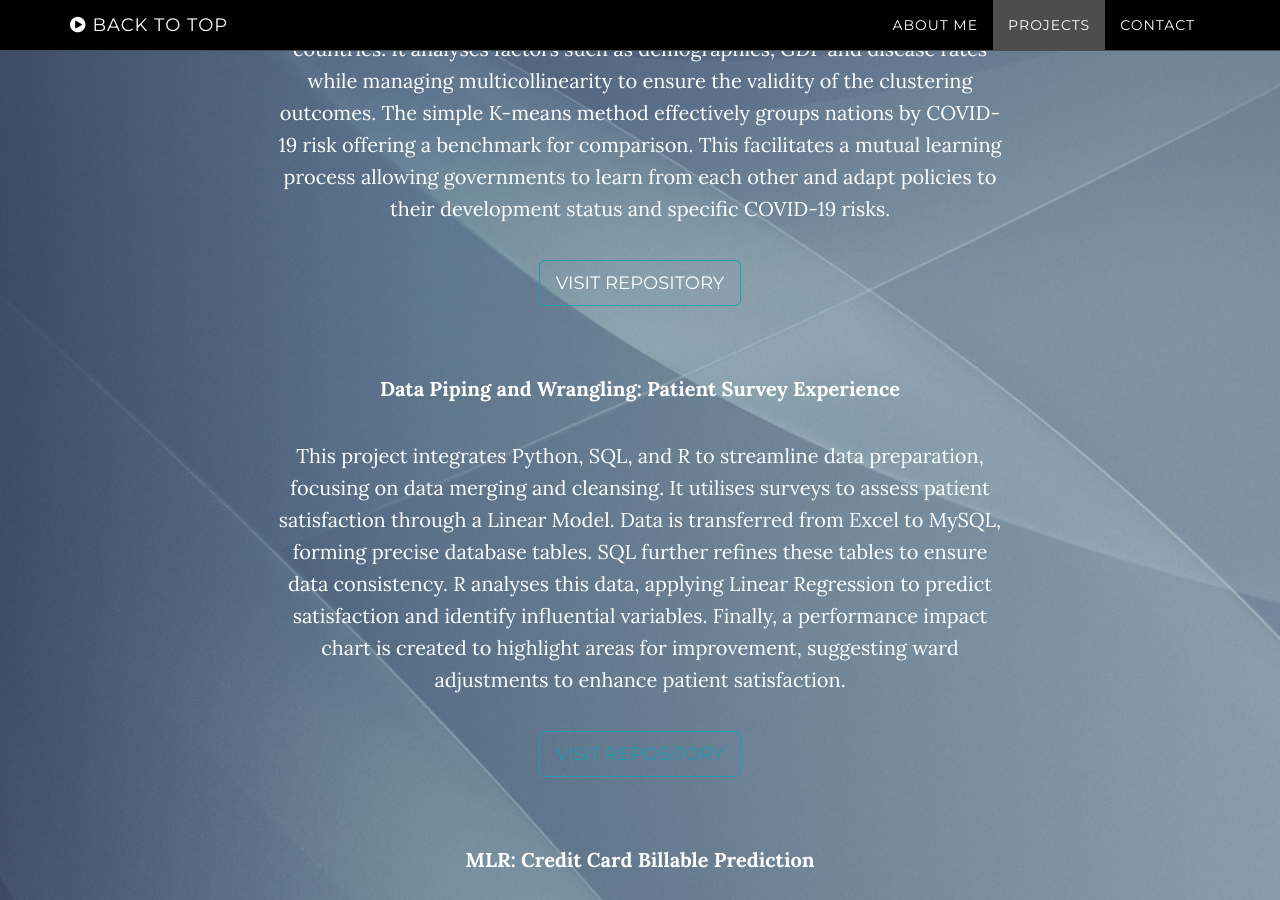
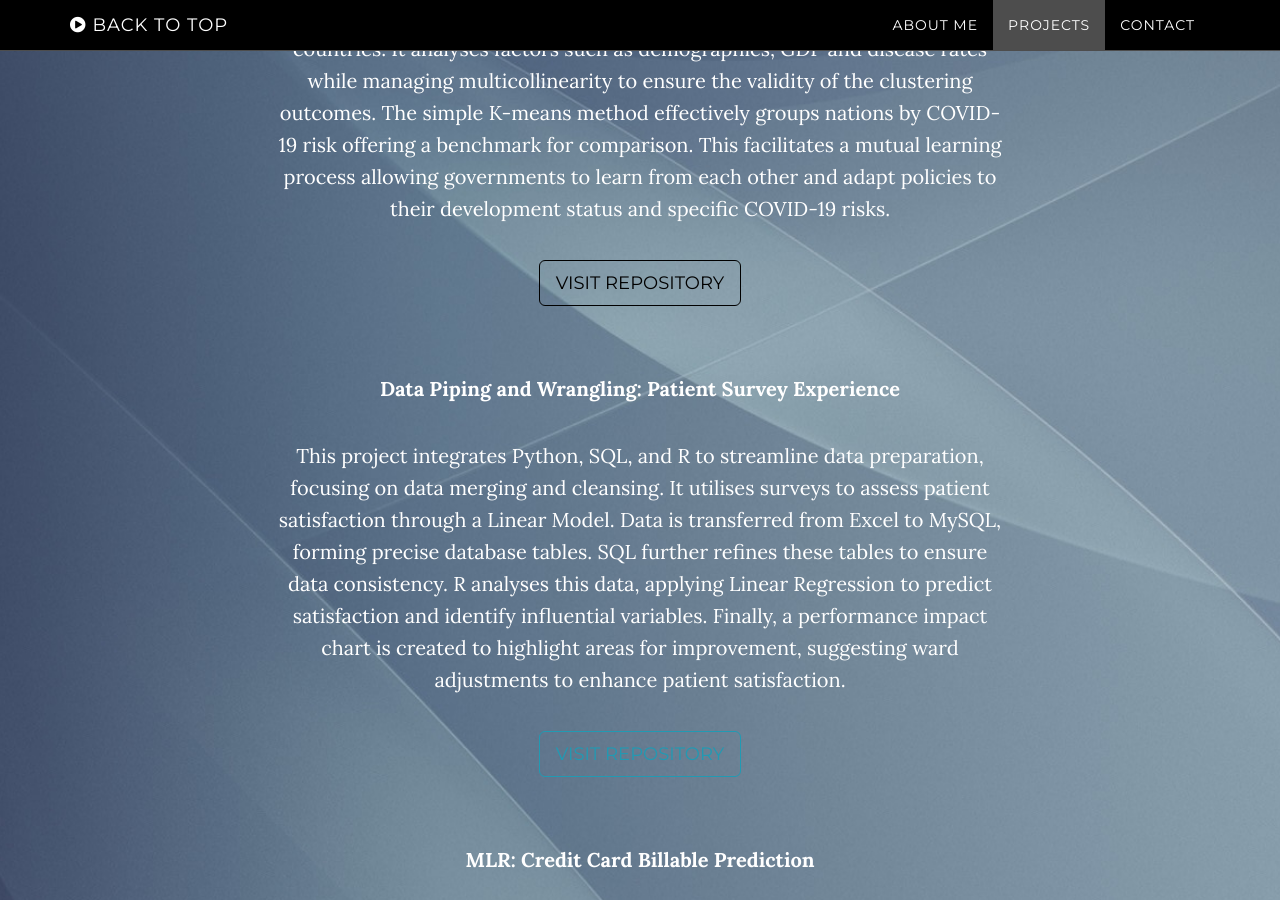
Before and after one commit to Md-Khid/Md-Khid, a Jekyll site: the page built from index.html, in a window 1280 px wide and 900 px high, scrolled down 2440 px. Built offline with Jekyll 4.4.1, drawn with Linux system fonts in a browser that asks for light colours.

Commit message:
Update download.html

```diff
--- a/_includes/download.html
+++ b/_includes/download.html
@@ -26,7 +26,7 @@
               method effectively groups nations by COVID-19 risk offering a benchmark for comparison. This facilitates a
               mutual learning process allowing governments to learn from each other and adapt policies to their development
               status and specific COVID-19 risks.</p>
-           <a href="https://github.com/Md-Khid/COVID-19_Country_Grouping" class="btn btn-default btn-lg" style="color: white;">Visit Repository</a>
+           <a href="https://github.com/Md-Khid/COVID-19_Country_Grouping" class="btn btn-default btn-lg" style="color: black; border-color: black;">Visit Repository</a>
             <p>&nbsp;</p>
             <p style="font-size: 20px;"><strong>Data Piping and Wrangling: Patient Survey Experience</strong></p>
             <p>This project integrates Python, SQL, and R to streamline data preparation, focusing on data merging and
```
